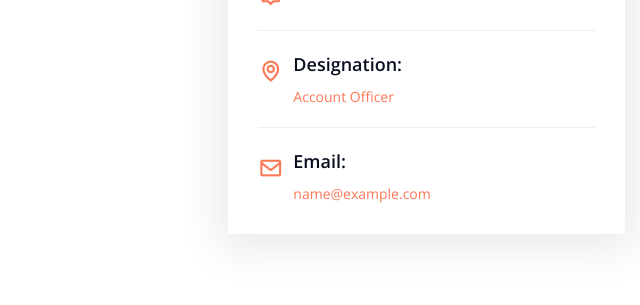
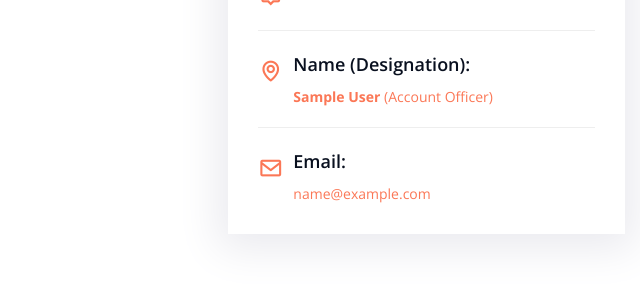
Before and after one commit to netguru234/leve, a Django app: page /accounts/dashboard in a window 1280 px wide. Shown: the part 712-1017 px from the top of the page, without its empty margins (640-1280 px from the left). Run offline with Django 3.2, Linux system fonts and the light colour scheme; the visitor is signed in with stand-in values (Sample User, id 1); data comes from the database, SQL or seed files in the repository; data that the repository does not hold is empty; some libraries are stand-ins or nearby versions.

Commit message:
Add Acc office name

```diff
--- a/templates/accounts/dashboard.html
+++ b/templates/accounts/dashboard.html
@@ -100,8 +100,8 @@
                                         <div class="icon">
                                             <i class='bx bx-map'></i>
                                         </div>
-                                        <span>Designation:</span>
-                                        Account Officer
+                                        <span>Name (Designation):</span>
+                                        <strong>{{ admin.get_full_name }}</strong> (Account Officer)
                                     </li>
                                     <li>
                                         <div class="icon">
```
